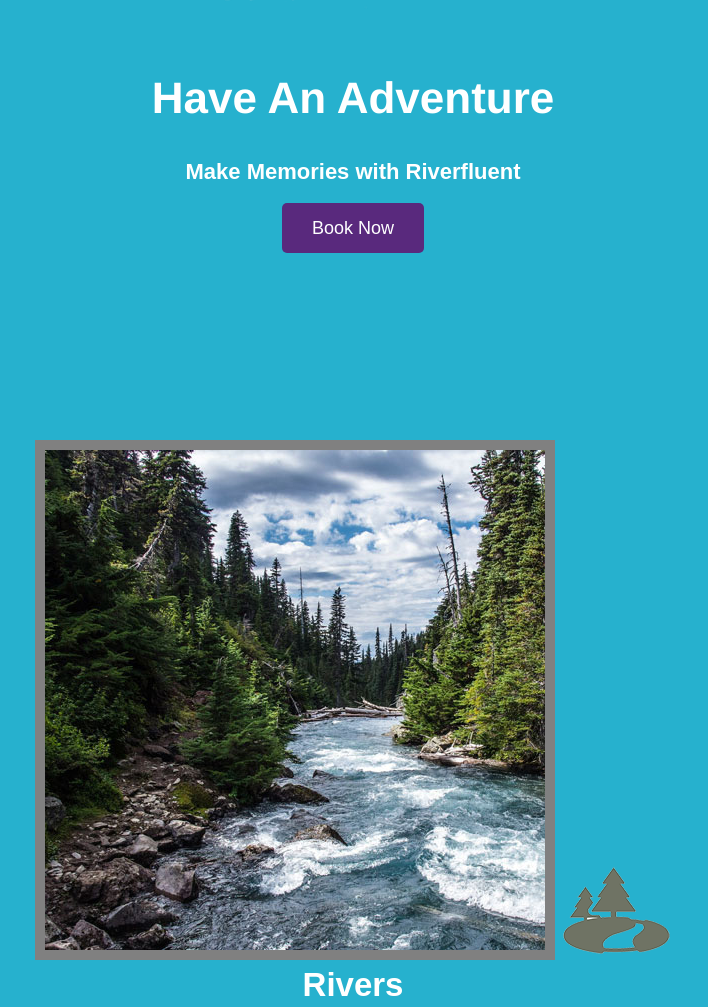
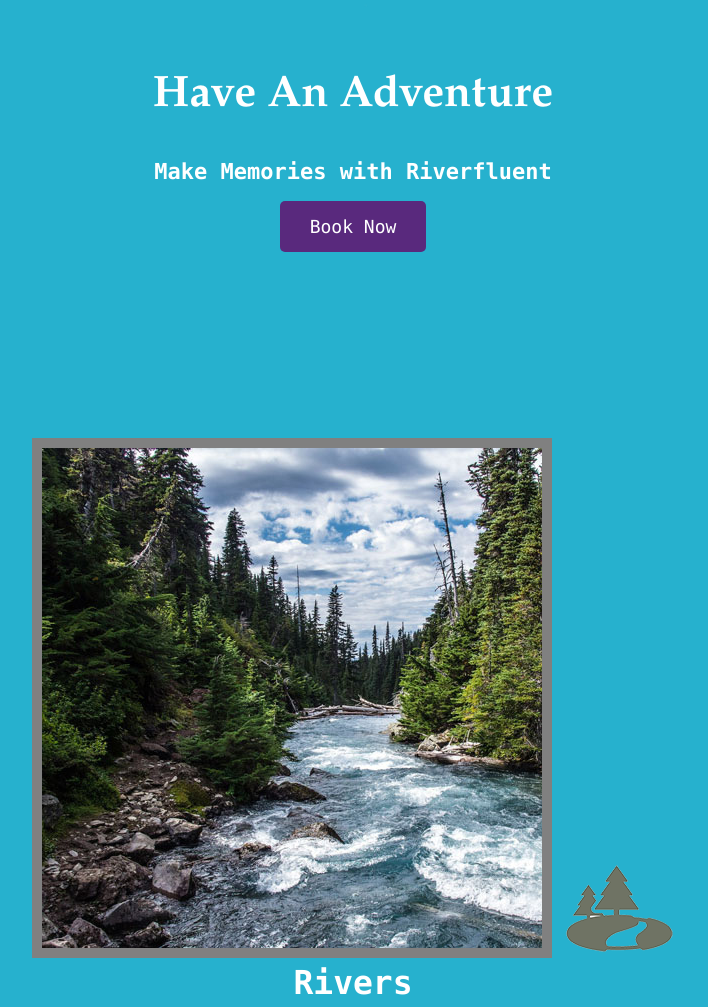
Before and after one commit to shanebasham/PythonMessingAround, a plain HTML site: page wdd130/wwr/index.html in a window 1280 px wide. Shown: the part 1141-2148 px from the top of the page, without its empty margins (447-1155 px from the left). Drawn offline with Linux system fonts and the light colour scheme.

Commit message:
added fonts

```diff
--- a/wdd130/wwr/styles/style.css
+++ b/wdd130/wwr/styles/style.css
@@ -8,7 +8,7 @@ nav a {
     text-align: center;
     color: white;
     text-decoration: none;
-    font-family: "Comic Neue", Helvetica, sans-serif;
+    font-family: "Lucida Console", "Courier New", monospace;
     padding: 5px;
 }
 .logo {
@@ -25,8 +25,14 @@ nav a {
 #hero-img {
     width: 100%;
 }
-#hero-msg h1, #hero-msg h4 {
+#hero-msg h1 {
+        text-align: center;
+        font-family: Garamond, Courier, monospace;
+        color: white;
+}
+#hero-msg h4 {
     text-align: center;
+    font-family: "Lucida Console", Courier, monospace;
     color: white;
 }
 .button-box {
@@ -40,7 +46,7 @@ main section {
 body {
     background-color: #26b1ce;
     color: white;
-    font-family: "Comic Neue", Arial, sans-serif;
+    font-family: "Lucida Console", "Courier New", monospace;
     font-size: 22px;
     margin: 0;
     padding: 0;
@@ -84,8 +90,8 @@ main section img {
 .msg h2 {
     background-color: gray;
     line-height: 1.5em;
-    font-family: "Comic Neue", Helvetica, sans-serif;
-    font-size: .8em;
+    font-family: Garamond, "Courier New", monospace;
+    font-size: 2.8em;
     padding: 35px;
     margin-top: 50px;
 }
@@ -111,7 +117,7 @@ footer .social img {
     width: 1600px;
 }
 .home-title {
-    font-family: "Unica One", Helvetica, sans-serif;
+    font-family: "Lucida Console", "Courier New", monospace;
     font-size: 2em;
     margin-top: 10px;
 }
```
